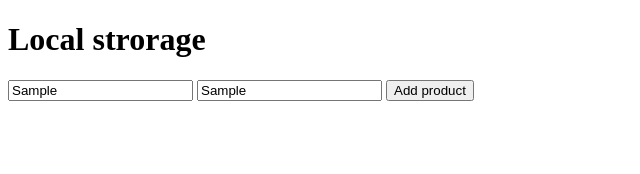
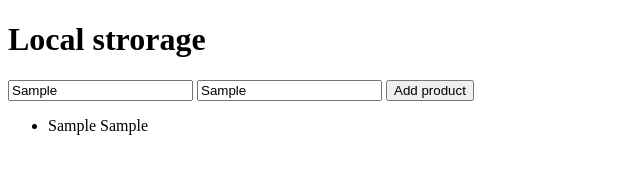
Before and after one commit to Mousamia/milestone-7, a plain HTML site: page local-storage.html in a window 1280 px wide. Both pictures are taken after typing "Sample", "Sample" into the empty fields and a click on the button "Add product". Shown: the whole page, without its empty margins (0-640 px from the left). Drawn offline with Linux system fonts and the light colour scheme.

Commit message:
local storage

```diff
--- a/local-storage.html
+++ b/local-storage.html
@@ -12,6 +12,10 @@
     <input type="text" id="product-quanity">
     <button onclick="addProduct()" type="submit">Add product</button>
 
+    <ul id="container">
+
+    </ul>
+
     <script src="./local-storage.js"></script>
 </body>
 </html>
--- a/local-storage.js
+++ b/local-storage.js
@@ -5,10 +5,43 @@ const elements = (id) => document.getElementById(id);
 
 
 const addProduct = () => {
-    console.log(elements('product-name').value);
+    const productName = elements('product-name').value;
+    const productquantity = elements('product-quanity').value
 
-    const productkey = (elements('product-name').value);
-    const productquantity = elements('product-quantity').value;
-    console.log(productkey, productquantity);
+    console.log(productName, productquantity);
+    const ul = document.getElementById('container');
+    const li = document.createElement('li');
+    li.innerText = `${productName} ${productquantity}
+    `;
+
+    ul.appendChild(li);
+    getLoacalStorage();
+    saveProductToLocalStorage(productName, productquantity);
+}
+
+// checking if the item exists in localstorage
+
+const getLoacalStorage = () => {
+    let cart = {};
+    let storedCart = localStorage.getItem('cart');
+    // let samia = localStorage.getItem('samia');
+    console.log(cart);
+    if(storedCart){
+        cart = JSON.parse(storedCart);
+        // cart = JSON.parse(samia);
+    }
+
+    return cart;
+}
+
+
+const saveProductToLocalStorage = (productName, productquantity) => {
+    const cart = getLoacalStorage();
+    console.log(cart);
+    cart[productName] = productquantity;
+
+    const stringyfied = JSON.stringify(cart);
+    localStorage.setItem("cart", stringyfied);
+    console.log(cart);
 
 }
```
